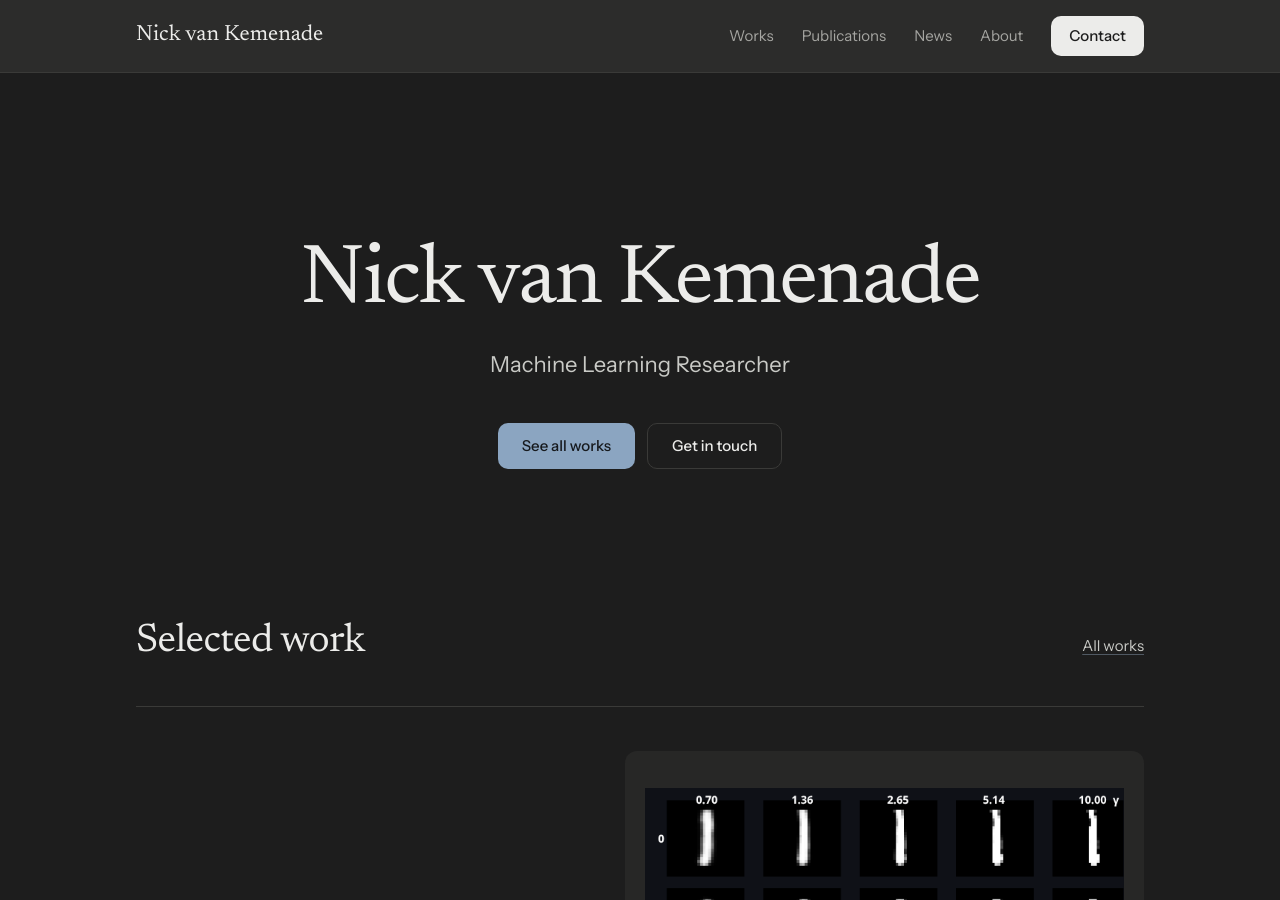
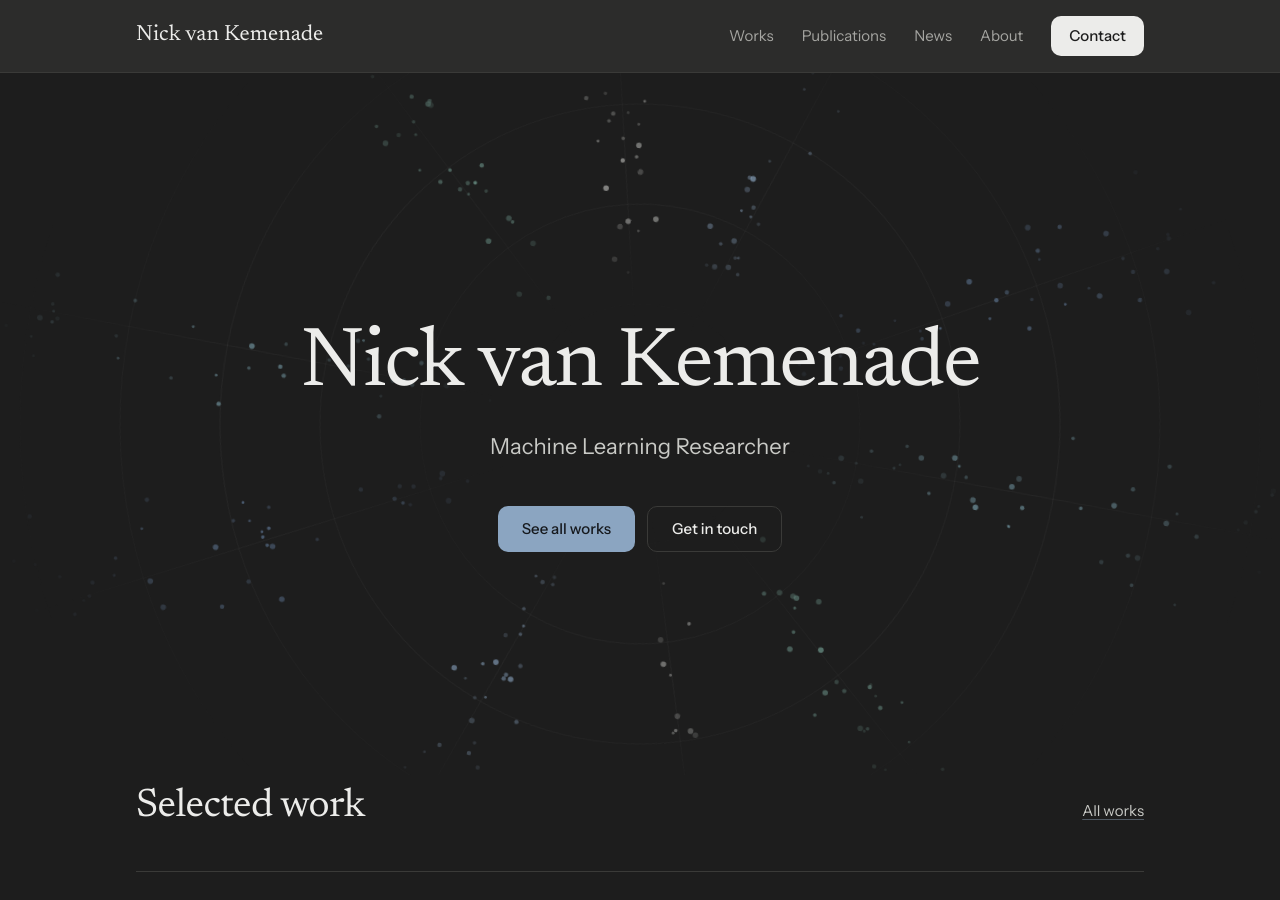
Before and after one commit to nickvankemenade-ai/nickvankemenade-ai.github.io, a Jekyll site: the page built from index.html, in a window 1280 px wide and 900 px high. Built offline with Jekyll 4.4.1, drawn with Linux system fonts in a browser that asks for light colours.

Commit message:
Homepage: hero decoration, more space between sections, news band
Co-Authored-By: Claude Opus 5.5 <noreply@anthropic.com>

```diff
--- a/assets/css/styles.css
+++ b/assets/css/styles.css
@@ -26,6 +26,7 @@
 *, *::before, *::after { box-sizing: border-box; }
 
 html { color-scheme: dark; }
+body { overflow-x: clip; }
 
 body {
   margin: 0;
@@ -161,6 +162,40 @@ html { scroll-padding-top: 96px; }
   line-height: 1.65;
   color: var(--text-muted);
 }
+/* Homepage hero decoration */
+.intro-home {
+  position: relative;
+  isolation: isolate;
+  min-height: min(78vh, 760px);
+  justify-content: center;
+}
+.intro-home > :not(.intro-art) { position: relative; }
+.intro-art {
+  position: absolute;
+  inset: 0 calc(50% - 50vw);
+  z-index: -1;
+  overflow: hidden;
+  pointer-events: none;
+  -webkit-mask-image: radial-gradient(ellipse 60% 70% at 50% 50%, transparent 0%, transparent 18%, #000 52%, transparent 88%);
+  mask-image: radial-gradient(ellipse 60% 70% at 50% 50%, transparent 0%, transparent 18%, #000 52%, transparent 88%);
+}
+.intro-art img {
+  position: absolute;
+  left: 50%;
+  top: 50%;
+  width: max(1600px, 120vw);
+  max-width: none;
+  transform: translate(-50%, -50%);
+  animation: drift 240s linear infinite;
+}
+@keyframes drift {
+  from { transform: translate(-50%, -50%) rotate(0deg); }
+  to { transform: translate(-50%, -50%) rotate(360deg); }
+}
+@media (prefers-reduced-motion: reduce) {
+  .intro-art img { animation: none; }
+}
+
 .intro .role {
   margin-top: -12px;
   font-size: clamp(18px, 2.2vw, 22px);
@@ -175,7 +210,17 @@ html { scroll-padding-top: 96px; }
 }
 
 /* Sections */
-.section { padding-bottom: 128px; }
+.section { padding-bottom: 160px; }
+
+/* Full-width band in the top bar's lighter grey */
+.band {
+  margin: 0 calc(50% - 50vw) 160px;
+  padding: 112px calc(50vw - 50%);
+  background: #2e2e2d;
+  border-top: 1px solid var(--border);
+  border-bottom: 1px solid var(--border);
+}
+.band .news-item { border-color: #444442; }
 .section h2 {
   margin: 0 0 32px;
   font-size: 40px;
--- a/index.html
+++ b/index.html
@@ -1,7 +1,10 @@
 ---
 title: Home
 ---
-<section class="intro">
+<section class="intro intro-home">
+  <div class="intro-art" aria-hidden="true">
+    <img src="{{ '/assets/img/hero-field.svg' | relative_url }}" alt="">
+  </div>
   <h1>Nick van Kemenade</h1>
   <p class="role">Machine Learning Researcher</p>
   <div class="actions">
@@ -30,7 +33,7 @@ title: Home
   </ul>
 </section>
 
-<section class="section">
+<section class="section band">
   <div class="section-head">
     <h2>News</h2>
     <a href="{{ '/news/' | relative_url }}">All news</a>
```
Also changed, not shown: assets/img/hero-field.svg (added).
